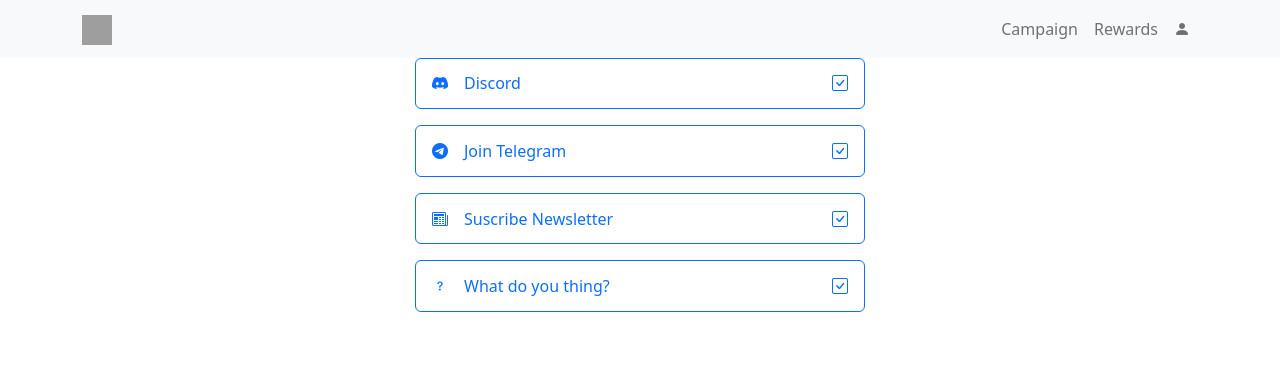
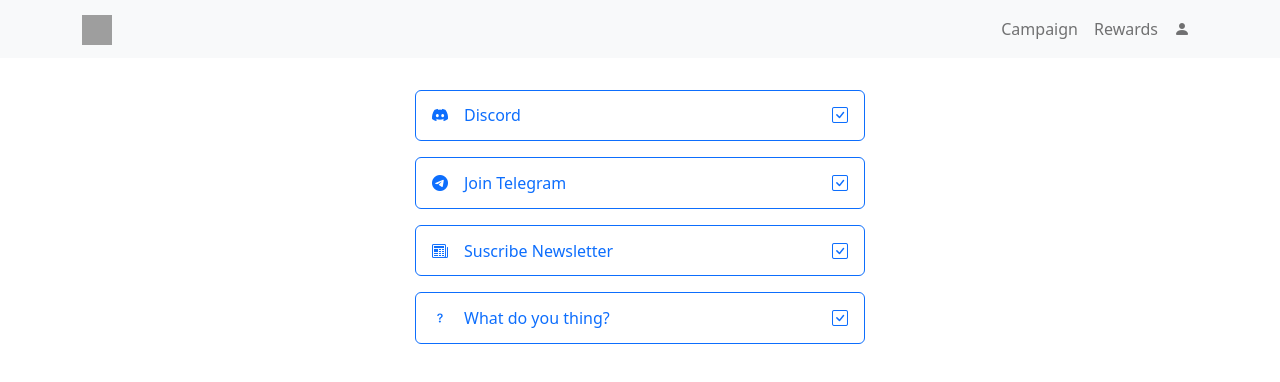
Before and after one commit to zoek1/galaxy, a React (Create React App) app in the folder dapp/: page /campaign in a window 1280 px wide. Shown: the top 382 px of the page. Built offline with nearby package versions, Linux system fonts and the light colour scheme; grey boxes are pictures that could not be loaded.

Commit message:
Style correction

```diff
--- a/dapp/src/index.css
+++ b/dapp/src/index.css
@@ -45,6 +45,10 @@ form label{
   border-radius: 10px;
 }
 
+.view{
+  padding: 2em;
+}
+
 .contentButton{
   margin: 0 2em 1em 2em;
   padding: 0!important;
```
